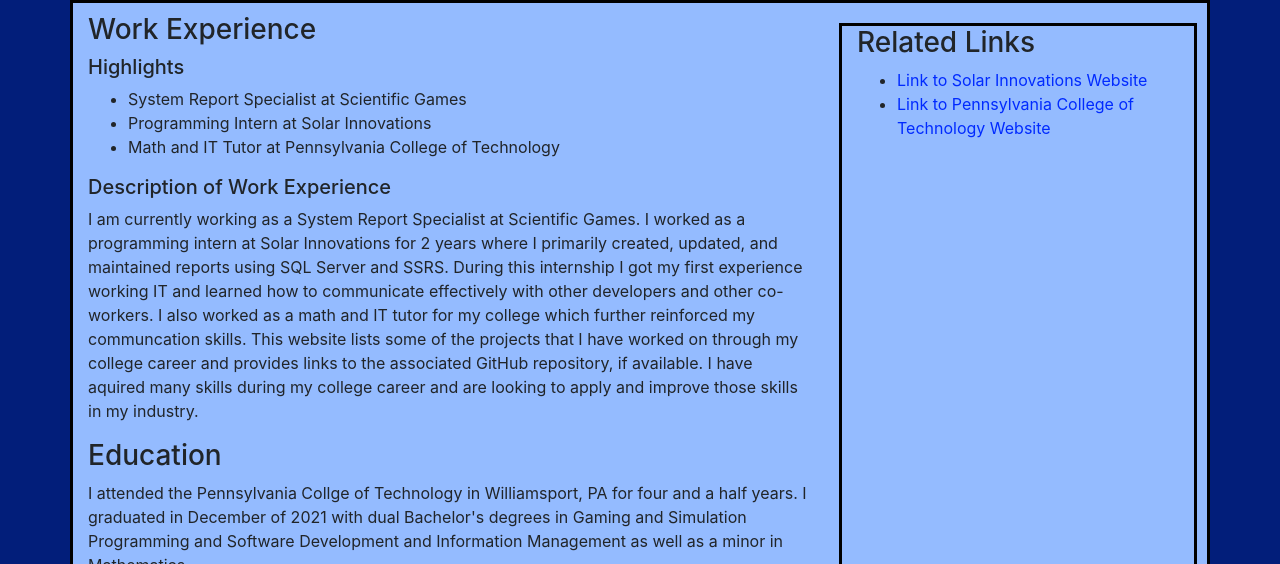
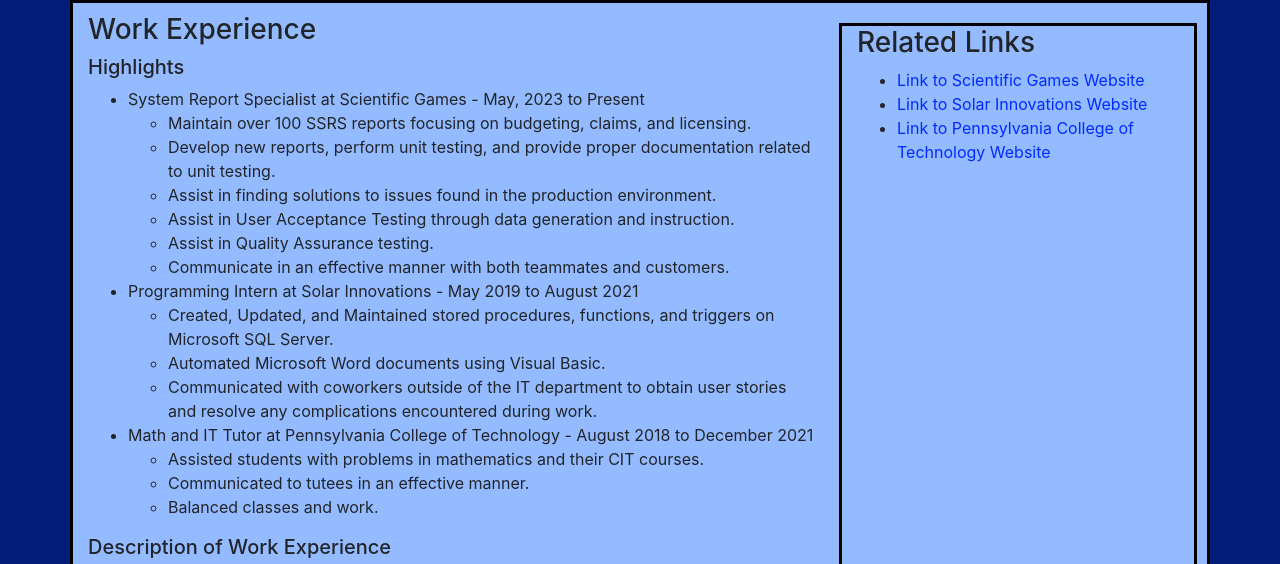
Before and after one commit to CAnsbach/CAnsbach.github.io, a plain HTML site: page career.html in a window 1280 px wide. Shown: the part 164-728 px from the top of the page. Drawn offline with nearby package versions, Linux system fonts and the light colour scheme.

Commit message:
Update career.html
Updated the description to be more current and added additional details to the highlights.

```diff
--- a/career.html
+++ b/career.html
@@ -71,13 +71,34 @@
 					<section>
 						<h5>Highlights</h5>
 						<ul>
-							<li> System Report Specialist at Scientific Games </li>
-							<li> Programming Intern at Solar Innovations </li>
-							<li> Math and IT Tutor at Pennsylvania College of Technology </li>
+							<li> System Report Specialist at Scientific Games - May, 2023 to Present
 
+								<ul>
+									<li>Maintain over 100 SSRS reports focusing on budgeting, claims, and licensing.</li>
+									<li>Develop new reports, perform unit testing, and provide proper documentation related to unit testing.</li>
+									<li>Assist in finding solutions to issues found in the production environment.</li>
+									<li>Assist in User Acceptance Testing through data generation and instruction.</li>
+									<li>Assist in Quality Assurance testing.</li>
+									<li>Communicate in an effective manner with both teammates and customers.</li>
+								</ul>
+							</li>
+							<li> Programming Intern at Solar Innovations - May 2019 to August 2021
+								<ul>
+									<li>Created, Updated, and Maintained stored procedures, functions, and triggers on Microsoft SQL Server.</li>
+									<li>Automated Microsoft Word documents using Visual Basic.</li>
+									<li>Communicated with coworkers outside of the IT department to obtain user stories and resolve any complications encountered during work.</li>
+								</ul>
+							</li>
+							<li> Math and IT Tutor at Pennsylvania College of Technology - August 2018 to December 2021
+								<ul>
+									<li>Assisted students with problems in mathematics and their CIT courses.</li>
+									<li>Communicated to tutees in an effective manner.</li>
+									<li>Balanced classes and work.</li>
+								</ul>
+							</li>
 						</ul>
 						<h5>Description of Work Experience</h5>
-						<p>I am currently working as a System Report Specialist at Scientific Games. I worked as a programming intern at Solar Innovations for 2 years where I primarily created, updated, and maintained reports using SQL Server and SSRS. During this internship I got my first experience working IT and learned how to communicate effectively with other developers and other co-workers. I also worked as a math and IT tutor for my college which further reinforced my communcation skills. This website lists some of the projects that I have worked on through my college career and provides links to the associated GitHub repository, if available. I have aquired many skills during my college career and are looking to apply and improve those skills in my industry.</p>
+						<p>I am currently working as a System Report Specialist at Scientific Games where I manage over 100 SSRS reports. I also assist in the resolution of production issues and develop newly requested reports and ad-hoc queries for RTK requests. I first gained on the job experience at Solar Innovations during several Summer internships where I specialized in SSRS reports and database devleopment. I also worked as a math and IT tutor for my college which further reinforced my communcation skills. This website lists some of the projects that I have worked on through my college career and provides links to the associated GitHub repository, if available.</p>
 					</section>
 					<section>
 						<h3>Education</h3>
@@ -89,6 +110,9 @@
 				<aside class="col">
 					<h3>Related Links</h3>
 					<ul>
+						<li>
+							<a href="https://www.scientificgames.com/">Link to Scientific Games Website</a>
+						</li>
 						<li>
 							<a href="https://solarinnovations.com/">Link to Solar Innovations Website</a>
 						</li>
```
